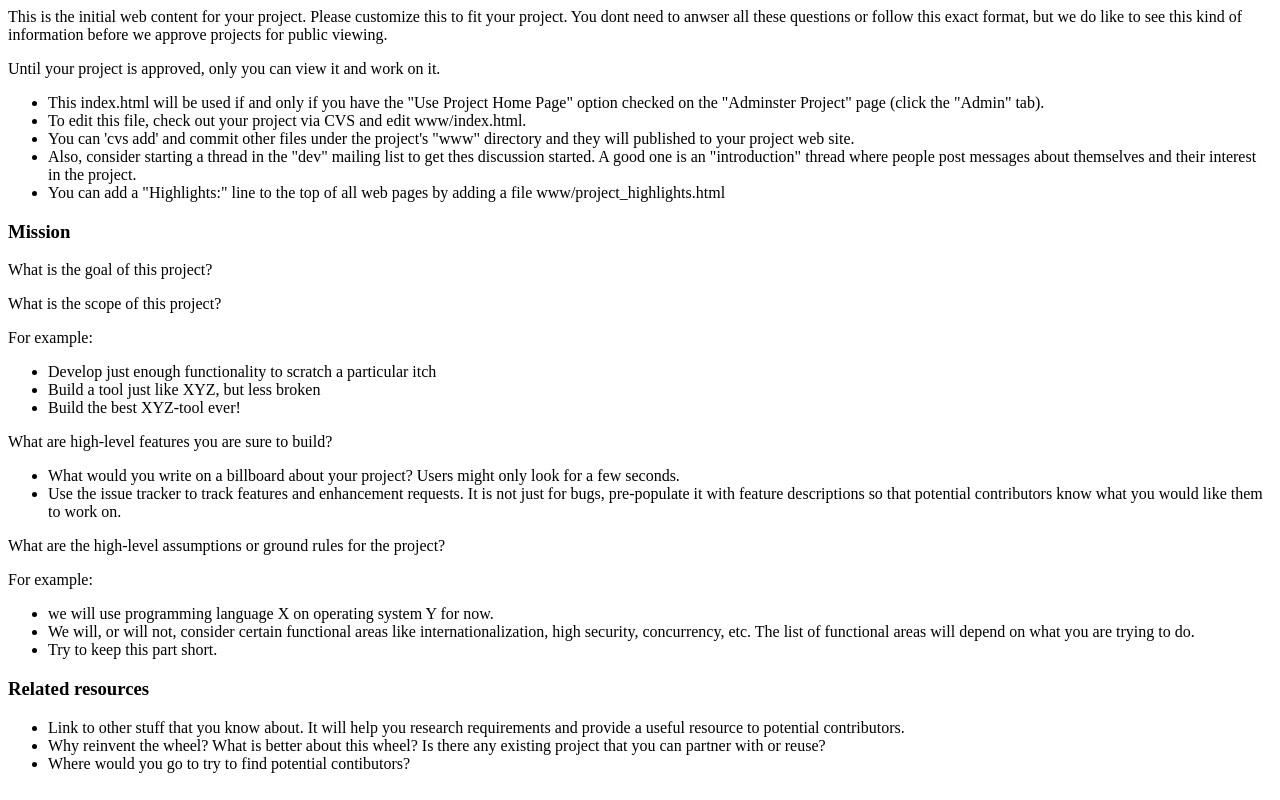
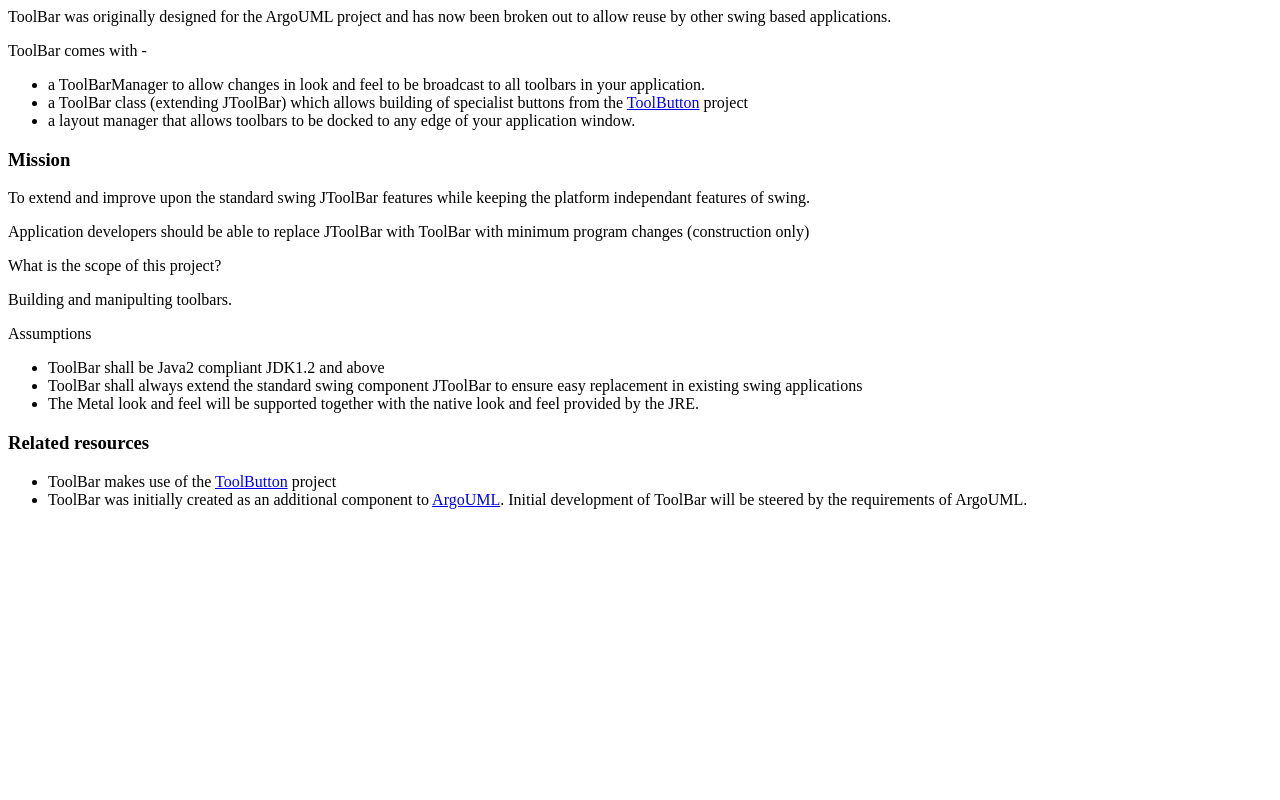
Before and after one commit to rastaman/toolbar, a plain HTML site: page www/index.html in a window 1280 px wide. Drawn offline with Linux system fonts and the light colour scheme.

Commit message:
First quick attempt at index

```diff
--- a/www/index.html
+++ b/www/index.html
@@ -3,93 +3,64 @@
 </head>
 <body>
 
-<p>This is the initial web content for your project.  Please customize
-this to fit your project.  You dont need to anwser all these questions
-or follow this exact format, but we do like to see this kind of
-information before we approve projects for public viewing.
+<p>ToolBar was originally designed for the ArgoUML project and has now been broken out to
+allow reuse by other swing based applications.
 </p>
 
-<p>Until your project is approved, only you can view it and work on
-it.
+<p>ToolBar comes with -
+<ul>
+<li>
+    a ToolBarManager to allow changes in look and feel to be
+    broadcast to all toolbars in your application.
+</li>
+<li>
+    a ToolBar class (extending JToolBar) which allows building of specialist buttons from the
+    <a href="http://www.toolbutton.tigris.org">ToolButton</a> project
+</li>
+<li>
+    a layout manager that allows toolbars to be docked to any edge of your
+    application window.
+</li>
+</ul>
 </p>
-
-<ul>
-<li>This index.html will be used if and only if you have the "Use
-Project Home Page" option checked on the "Adminster Project" page
-(click the "Admin" tab).</li>
-
-<li>To edit this file, check out your project via CVS and edit www/index.html.
-
-<li>You can 'cvs add' and commit other files under the project's "www"
-directory and they will published to your project web site.</li>
-
-<li>Also, consider starting a thread in the "dev" mailing list to get
-thes discussion started.  A good one is an "introduction" thread where
-people post messages about themselves and their interest in the
-project.</li>
-
-<li>You can add a "Highlights:" line to the top of all web pages by adding a file www/project_highlights.html </li>
-</ul>
-
 
 <h3>Mission</h3>
 
-<p>What is the goal of this project?
-</p>
+<p>To extend and improve upon the standard swing JToolBar features while keeping the
+platform independant features of swing.</p>
+<p>Application developers should be able to replace JToolBar with ToolBar with
+minimum program changes (construction only)</p>
 
-<p>What is the scope of this project?
-</p>
+<p>What is the scope of this project?</p>
+<p>Building and manipulting toolbars.</p>
 
-<p>For example:</p>
+<p>Assumptions</p>
 
 <ul>
-<li>Develop just enough functionality to scratch a particular itch</li>
-<li>Build a tool just like XYZ, but less broken</li>
-<li>Build the best XYZ-tool ever!</li>
-</ul>
-
-
-<p>What are high-level features you are sure to build?
-</p>
-<ul>
-
-<li>What would you write on a billboard about your project? Users
-might only look for a few seconds.</li>
-
-<li>Use the issue tracker to track features and enhancement
-requests. It is not just for bugs, pre-populate it with feature
-descriptions so that potential contributors know what you would like them
-to work on.</li>
-</ul>
-
-<p>What are the high-level assumptions or ground rules for the project?
-</p>
-
-<p>For example:
-</p>
-
-<ul>
-<li> we will use programming language X on operating system Y for now.
-
-<li>We will, or will not, consider certain functional areas like
-internationalization, high security, concurrency, etc.  The list of
-functional areas will depend on what you are trying to do.
-
-<li>Try to keep this part short.
+    <li>ToolBar shall be Java2 compliant JDK1.2 and above</li>
+    <li>
+        ToolBar shall always extend the standard swing component JToolBar to ensure
+        easy replacement in existing swing applications
+    </li>
+    <li>
+        The Metal look and feel will be supported together with the native look
+        and feel provided by the JRE.
+    </li>
 </ul>
 
 
 <h3>Related resources</h3>
 
 <ul>
-<li>Link to other stuff that you know about.  It will help you
-research requirements and provide a useful resource to potential
-contributors.</li>
-
-<li>Why reinvent the wheel? What is better about this wheel?  Is there
-any existing project that you can partner with or reuse?</li>
-
-<li>Where would you go to try to find potential contibutors?</li>
+    <li>
+        ToolBar makes use of the <a href="http://www.toolbutton.tigris.org">ToolButton</a>
+        project
+    </li>
+    <li>
+        ToolBar was initially created as an additional component to
+        <a href="http://www.argouml.tigris.org">ArgoUML</a>.
+        Initial development of ToolBar will be steered by the requirements of ArgoUML.
+    </li>
 </ul>
 
 </body>
```
